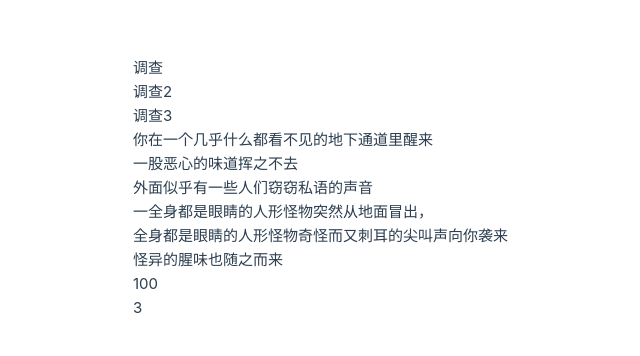
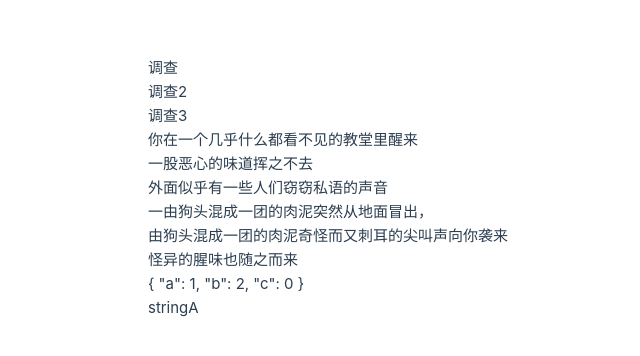
Before and after one commit to wenzhaolun/simulator, a Vue app: page / in a window 1280 px wide. Shown: the part 212-568 px from the top of the page, without its empty margins (132-772 px from the left). Built offline with nearby package versions, Linux system fonts and the light colour scheme.

Commit message:
变量通过Proxy的正反向变化不影响vue3刷新。但Proxy里传递Array不能触发vue3更新。

```diff
--- a/src/App.vue
+++ b/src/App.vue
@@ -3,60 +3,386 @@ import { onMounted, ref, customRef, reactive, watch, computed, shallowReactive }
 import type { Ref, ComputedRef } from 'vue'
 import HelloWorld from "./components/HelloWorld.vue";
 import TheWelcome from "./components/TheWelcome.vue";
-import { Playground, User } from "./myJs/myTs";
+import { Playground, Player } from "./myJs/myTs";
 import { useCounterStore } from "./stores/counter";
 
-const store = useCounterStore()
+let playground = reactive(new Playground(new Player( 8, 8, 8, 8, 0, 8, [])))
 
-let playground = reactive(new Playground(new User( 8, 8, 8, 8, 0, 8, [])))
-
+playground.init()
 playground.update() // 搞清楚ref和reactive的差别
 playground.autoRun()
 
+// object test start
+
+interface Val {
+  a: number
+  b: number
+  c: number
+}
+
 class TestObjectA {
-  valA = {
-    val: 100
+  private _valA: Val = {
+    a: 1,
+    b: 2,
+    c: 0
+  }
+  private set valA (val: Val) {
+    this._valA = val
+    this._valA.c += 1
+  }
+  private get valA () {
+    return this._valA
   }
 
-  valB = new Proxy(this.valA, {})
+  addVal () {
+    let temp = this.valA
+    temp.a += 1
+    this.valA = temp
+    console.log('valA ===>', this.valA)
+  }
+
+  getTestA () {
+    return this.valA
+  }
+}
+
+class TestObjectB {
+  private _testA: TestObjectA
+  private set testA (val: TestObjectA) {
+    this._testA = val
+  }
+  private get testA () {
+    return this._testA
+  }
+
+  private _valB: Val = {
+    a: 1,
+    b: 2,
+    c: 0
+  }
+  private set valB (val: Val) {
+    this._valB = val
+    this._valB.c += 1
+    this.testA.addVal()
+    this.testA.addVal()
+  }
+  private get valB () {
+    return this._valB
+  }
 
   addVal () {
-    this.valA.val += 1
+    let temp = this.valB
+    temp.b += 1
+    this.valB = temp
     console.log('valB ===>', this.valB)
   }
+
+  getTestB () {
+    return this.valB
+  }
+
+  constructor (testA: TestObjectA) {
+    this._testA = new Proxy(testA, {})
+  }
+}
+
+class TestW {
+  testA: TestObjectA = new TestObjectA()
+
+  testB: TestObjectB = new TestObjectB(this.testA)
+
+  addVal () {
+    this.testB.addVal()
+  }
+
+  getRes () {
+    return ['开始啦！', `testA.a的值是${this.testA.getTestA().a}`, `testA.a加了${this.testA.getTestA().c}次`, `testB.b的值是${this.testB.getTestB().b}`, `testB.b加了${this.testB.getTestB().c}次`]
+  }
+
+  bindA (ta: TestObjectA) {
+    this.testA = new Proxy(ta, {})
+  }
+
+  bindB (tb: TestObjectB) {
+    this.testB = new Proxy(tb, {})
+  }
+
   constructor () {
   }
 }
 
-const testA = reactive(new TestObjectA())
+class Set {
+  testA: TestObjectA
+  testB: TestObjectB
+  testW: TestW
 
-// class TestObjectB {
-//   testA: TestObjectA
-//   valA: ComputedRef<number>
+  getSetRes () {
+    // console.log('ifGetRes? ===>', this.testA.getTestA().c + this.testB.getTestB().c)
+    // if (this.testA.getTestA().c + this.testB.getTestB().c >= 0) {
+    //   return this.testW.getRes()
+    // }
+    return this.testW.getRes()
+  }
 
-//   addVal () {
-//     this.testA.addVal()
-//     console.log('valA from tB ===>', this.valA)
+  addVal () {
+    this.testB.addVal()
+  }
 
+  constructor () {
+    this.testA = new TestObjectA()
+    this.testB = new TestObjectB(this.testA)
+    this.testW = new TestW()
+    this.testW.bindA(this.testA)
+    this.testW.bindB(this.testB)
+  }
+}
+
+const set = reactive(new Set())
+
+// object test end
+
+// other object test start
+
+// class TestPA {
+//   list: Array<string> = ['string A']
+
+//   bind (tc: TestPC) {
+//     this.list = new Proxy(tc.list, {})
+//   }
+
+//   pushString () {
+//     this.list.push('stringA')
+//   }
+// }
+
+// class TestPB {
+//   list: Array<string> = ['string B']
+
+//   bind (tc: TestPC) {
+//     this.list = new Proxy(tc.list, {})
+//   }
+
+//   pushString () {
+//     this.list.push('stringB')
+//   }
+// }
+
+// class TestPC {
+//   list: Array<string> = ['string C']
+
+//   pushString () {
+//     this.list.push('stringC')
+//   }
+// }
+
+// class TestPD {
+//   tA: TestPA = new TestPA()
+//   tB: TestPB = new TestPB()
+//   tC: TestPC = new TestPC()
+
+//   pushString () {
+//     this.tA.pushString()
+//     this.tB.pushString()
 //   }
 
 //   constructor () {
-//     this.testA = testA
-//     this.valA = ref(this.testA.valB)
+//     this.tA.bind(this.tC)
+//     this.tB.bind(this.tC)
 //   }
 // }
 
-// const testB = reactive(new TestObjectB())
-// testB.testA.addVal()
+// let tD = reactive(new TestPD())
 
-let numberA = ref(1)
-let numberB = computed(() => {
-  return numberA.value + 2
-})
+// other object test end
 
-function plusA () {
-  numberA.value += 1
+// other object test start
+
+// class TestPA {
+//   tC: TestPC = new TestPC()
+
+//   bind (tc: TestPC) {
+//     this.tC = new Proxy(tc, {})
+//   }
+
+//   pushString () {
+//     this.tC.list.push('stringA')
+//   }
+// }
+
+// class TestPB {
+//   tC: TestPC = new TestPC()
+
+//   bind (tc: TestPC) {
+//     this.tC = new Proxy(tc, {})
+//   }
+
+//   pushString () {
+//     this.tC.list.push('stringB')
+//   }
+// }
+
+// class TestPC {
+//   list: Array<string> = ['string C']
+
+//   pushString () {
+//     this.list.push('stringC')
+//   }
+// }
+
+// class TestPD {
+//   tA: TestPA = new TestPA()
+//   tB: TestPB = new TestPB()
+//   tC: TestPC = new TestPC()
+
+//   pushString () {
+//     this.tA.pushString()
+//     this.tB.pushString()
+//   }
+
+//   constructor () {
+//     this.tA.bind(this.tC)
+//     this.tB.bind(this.tC)
+//   }
+// }
+
+// let tD = reactive(new TestPD())
+
+// other object test end
+
+// other object test start
+
+// interface TList {
+//   val: Array<string>,
+//   func: Function
+// }
+
+// class TestPA {
+//   list: TList = {
+//     val: ['stringA'],
+//     func: function () {
+//       this.val.push('stringA')
+//     }
+//   }
+
+//   bind (tc: TestPC) {
+//     this.list = new Proxy(tc.list, {})
+//   }
+// }
+
+// class TestPB {
+//   list: TList = {
+//     val: ['stringB'],
+//     func: function () {
+//       this.val.push('stringB')
+//     }
+//   }
+
+//   bind (tc: TestPC) {
+//     this.list = new Proxy(tc.list, {})
+//   }
+// }
+
+// class TestPC {
+//   list: TList = {
+//     val: ['stringC'],
+//     func: function () {
+//       this.val.push('stringC')
+//     }
+//   }
+
+//   outSidePushString () {
+//     this.list.val.push('stringC outSide')
+//   }
+// }
+
+// class TestPD {
+//   tA: TestPA = new TestPA()
+//   tB: TestPB = new TestPB()
+//   tC: TestPC = new TestPC()
+
+//   pushString () {
+//     this.tA.list.func()
+//     this.tB.list.func()
+//   }
+
+//   constructor () {
+//     this.tA.bind(this.tC)
+//     this.tB.bind(this.tC)
+//   }
+// }
+
+// let tD = reactive(new TestPD())
+
+// other object test end
+
+// object test end
+
+// 反向proxy测试开始
+
+interface RVal {
+  str: Array<string>,
+  num: number
 }
+
+class RA {
+  val: RVal = {
+    str: ['stringA'],
+    num: 0
+  }
+
+  pushString () {
+    this.val.str.push('stringA')
+  }
+}
+
+class RB {
+  val: RVal = {
+    str: ['stringA'],
+    num: 0
+  }
+
+  _oval: number = 0
+  set oval (val: number) {
+    this._oval = val
+    this.pushString()
+  }
+  get oval () {
+    return this._oval
+  }
+
+  bind (val: RVal) {
+    this.val = new Proxy (val, {})
+  }
+
+  pushString () {
+    this.val.str.push('stringB')
+  }
+
+  addOval () {
+    this.oval += 1
+  }
+}
+
+class RC {
+  ra: RA = new RA()
+  rb: RB = new RB()
+
+  getRAString () {
+    return this.ra.val.str
+  }
+
+  pushStringToRa () {
+    this.ra.pushString()
+  }
+
+  constructor () {
+    this.rb.bind(this.ra.val)
+  }
+}
+
+let rc = reactive(new RC())
+
+// 反向proxy测试结束
 
 onMounted(() => {
   console.log('mounted here?')
@@ -69,11 +395,28 @@ onMounted(() => {
     <div v-for="ele in playground.showControl()">
       <div @click="playground.myControl(ele.uuid)">{{ele.name}}</div>
     </div>
-    <div v-for="ele in playground.getTextArray()">
+    <div v-for="ele in playground.textBox.textBoxVal.textArray">
       {{ ele }}
     </div>
-    <div @click="testA.addVal">{{testA.valB.val}}</div>
-    <div @click="plusA">{{numberB}}</div>
+    <div v-for="ele in set.testW.testA">
+      <div @click="set.testA.addVal()">{{ele}}</div>
+    </div>
+    <!-- 第一种情况，不能更新。 -->
+    <!-- <div v-for="ele in tD.tA.list">
+      <div @click="tD.tC.pushString">{{ele}}</div>
+    </div> -->
+    <!-- proxy里直接代理整个类，能更新。 -->
+    <!-- <div v-for="ele in tD.tA.tC.list">
+      <div @click="tD.tC.pushString">{{ele}}</div>
+    </div> -->
+    <!-- proxy里直接代理里面的某个object，能更新。 -->
+    <!-- <div v-for="ele in tD.tA.list.val">
+      <div @click="tD.tC.outSidePushString">{{ele}}</div>
+    </div> -->
+    <!-- 反向proxy尝试更新 -->
+    <div v-for="ele in rc.ra.val.str">
+      <div @click="rc.rb.addOval">{{ele}}</div>
+    </div>
   </div>
 </template>
 
--- a/src/myJs/myTs.ts
+++ b/src/myJs/myTs.ts
@@ -2,6 +2,27 @@ type StageType = 'room' | 'dungeon' | 'church' | 'tomb' | 'tunnel' | 'garden' |
 type StageDataLevel = 'a' | 'b' | 'c' | 'd'
 type DetectType = 'candle' | 'circle'
 type DetectState = 'start' | 'halfway' | 'end'
+
+class TextBox {
+    public _textBoxVal: { textArray: Array<string> } = {
+        textArray: []
+    }
+    public set textBoxVal (val: { textArray: Array<string> }) {
+        this._textBoxVal = val
+    }
+    public get textBoxVal () {
+        return this._textBoxVal
+    }
+    public pushToTextBox (text: string) {
+        console.log('text from pushToTextBox ===>', text)
+        this.textBoxVal.textArray.push(text)
+    }
+    public bindTextBox (textBoxVal: { textArray: Array<string> }) {
+        const originTextBoxContent = this.textBoxVal
+        this.textBoxVal = new Proxy(textBoxVal, {})
+        this.textBoxVal.textArray.concat(originTextBoxContent.textArray)
+    }
+}
 
 /** 根据最大值，随机获取0-最大值的整数。 */
 function randomNumber(max: number){
@@ -13,22 +34,8 @@ function randomSFA (array: Array<string>): string {
     return array[randomNumber(array.length - 1)]
 }
 
-/** 由于在vue3框架下（2022-08-29），object内部包含的其他object如果使用proxy传递变量的变化，相应的变量变化时，不能触发更新。所以只能用直接读取的传递方式。
- * 但是直接读变量这种方式无法做到各个object的textArray变量实现排序。
- * 所以需要这么一个统一使用的文本ID生成器，用于各个Object的文本在最后统一收集时排列顺序。 */
-export class IDCreator {
-    id: number = 0
-
-    getId () {
-        const res = this.id
-        this.id += 1
-        return res
-    }
-}
-
 export class Stage {
     private ifNew: boolean = true
-    private idCreator: IDCreator
     public getIfNew (): boolean {
         return this.ifNew
     }
@@ -77,19 +84,10 @@ export class Stage {
     private fullProgress = 80
     /** 调查场景的类型 */
     private detectTypeArray: Array<DetectType> = ['candle', 'circle']
-    private detectType: DetectType
+    private detectType: DetectType | undefined
 
     /** 场景单独的文字描述 */
-    private textArray: Array<{id: number, text: string}> = []
-    private pushToTextArray (text: string) {
-        this.textArray.push({
-            id: this.idCreator.getId(),
-            text
-        })
-    }
-    public getTextArray () {
-        return this.textArray
-    }
+    public textBox = new TextBox()
 
 
     /** 调查场景的文字 */
@@ -122,9 +120,12 @@ export class Stage {
         const newVal = val
         const oldVal = this._progress
 
+        if (!this.detectType) {
+            return
+        }
 
         if (oldVal === 0) {
-            this.pushToTextArray(randomSFA(this.detectText[this.detectType].start))
+            this.textBox.pushToTextBox(randomSFA(this.detectText[this.detectType].start))
         } else {
             let newLevel: DetectState
             switch (true) { // 根据总数值计算级别
@@ -164,9 +165,9 @@ export class Stage {
 
 
                 }
-                this.pushToTextArray(randomSFA(this.detectText[this.detectType].continue))
+                this.textBox.pushToTextBox(randomSFA(this.detectText[this.detectType].continue))
             }else {
-                this.pushToTextArray(randomSFA(this.detectText[this.detectType][newLevel]))
+                this.textBox.pushToTextBox(randomSFA(this.detectText[this.detectType][newLevel]))
             }
         }
 
@@ -182,7 +183,7 @@ export class Stage {
     }
 
     /** 场景亮度 */
-    private _light: number
+    private _light: number = 0
     private set light (val: number) {
         this._light = val
     }
@@ -199,12 +200,12 @@ export class Stage {
         return this.light
     }
 
-    private smell: number
+    private smell: number = 0
     public getSmell () {
         return this.smell
     }
 
-    private noise: number
+    private noise: number = 0
     public getNoise () {
         return this.noise
     }
@@ -216,7 +217,7 @@ export class Stage {
     }
 
     private stageTypeArray: Array<StageType> = ['room', 'dungeon', 'church', 'tomb', 'tunnel', 'garden', 'valut']
-    private stageType: StageType
+    private stageType: StageType | undefined
     public getStageName () {
         switch (true) {
             case this.stageType === 'room':
@@ -242,22 +243,22 @@ export class Stage {
         return this.stageType
     }
 
-    constructor(stageNum: number, stageLength: number, idC: IDCreator) {
-        this.idCreator = new Proxy(idC, {})
-
-        this._light = randomNumber(this.stageDataLimit.light * 0.6) + this.stageDataLimit.light * 0.4,
-        this.smell = randomNumber(this.stageDataLimit.smell * 0.4),
+    public init () {
+        this._light = randomNumber(this.stageDataLimit.light * 0.6) + this.stageDataLimit.light * 0.4
+        this.smell = randomNumber(this.stageDataLimit.smell * 0.4)
         this.noise = randomNumber(this.stageDataLimit.noise * 0.4)
-
-        this.stageNum = stageNum
-        this.stageLength = stageLength
 
         this.stageType = this.stageTypeArray[randomNumber(this.stageTypeArray.length - 1)]
         this.detectType = this.detectTypeArray[randomNumber(this.detectTypeArray.length - 1)]
     }
+
+    constructor(stageNum: number, stageLength: number) {
+        this.stageNum = stageNum
+        this.stageLength = stageLength
+    }
 }
 
-export class User {
+export class Player {
     private strength: number
     private agility: number
     private intelligence: number
@@ -309,7 +310,6 @@ interface EnemyData {
 }
 
 export class EnemyGroup {
-    private idCreator: IDCreator
     private group: Array<Enemy>
     private enemyMax: number = 1
 
@@ -322,21 +322,17 @@ export class EnemyGroup {
         this._enemyRate = val
         if (this._enemyRate >= this.enemyBound && this.group.length < this.enemyMax) {
             console.log('msg before new Enemy ===>', val)
-            this.spawnEnemy(new Enemy(this.idCreator))
+            const enemy = new Enemy()
+            enemy.textBox.bindTextBox(this.textBox.textBoxVal)
+            enemy.init()
+            this.spawnEnemy(enemy)
         }
     }
     private get enemyRate () {
         return this._enemyRate
     }
 
-    public getTextArray () {
-        let res: Array<{id: number, text: string}> = []
-        this.group.forEach((ele) => [
-            res = res.concat(ele.getTextArray())
-        ])
-        return res
-    }
-
+    public textBox: TextBox = new TextBox()
 
     addEnemyRate (v: number) {
         if (v <= this.enemyBound) {
@@ -411,36 +407,25 @@ export class EnemyGroup {
         }
     }
 
-    constructor (idC: IDCreator) {
-        this.idCreator = new Proxy(idC, {})
+    constructor () {
         this.group = []
         this.enemyRate = Math.random() * this.enemyBound * 0.8 + this.enemyBound * 0.2
     }
 }
 
 export class Enemy {
-    private idCreator: IDCreator
-    private name: string
+    private name: string | undefined
     private nameList: Array<string> = ['全身都是眼睛的人形怪物', '由狗头混成一团的肉泥', '怪异的黑色碟状物', '巨大的蓝色触手']
     /** 判断对象是否是新建的
      * @true 代表是新建
      */
     private ifNew: boolean = true
 
-    private atk: number
-    private def: number
+    private atk: number = 0
+    private def: number = 0
 
     /** 敌人变化的独有文字描述 */
-    private textArray: Array<{id: number, text: string}> = []
-    private pushToTextArray (text: string) {
-        this.textArray.push({
-            id: this.idCreator.getId(),
-            text
-        })
-    }
-    public getTextArray () {
-        return this.textArray
-    }
+    public textBox = new TextBox()
 
 
     private _hp: number = 0
@@ -448,21 +433,21 @@ export class Enemy {
         console.log('msg from set hp')
         if (this.ifNew) {
             const textArray = [`一${this.name}突然从地面冒出，`, `一${this.name}从一堆腐肉中爬出，`, `一${this.name}突然凭空出现，`]
-            this.pushToTextArray(randomSFA(textArray))
+            this.textBox.pushToTextBox(randomSFA(textArray))
         } else {
             if (val > this._hp) {
-                this.pushToTextArray(this.name + '变得更活跃了')
+                this.textBox.pushToTextBox(this.name + '变得更活跃了')
             }
             if(val === this._hp) {
-                this.pushToTextArray(this.name + '似乎没有任何感觉')
+                this.textBox.pushToTextBox(this.name + '似乎没有任何感觉')
             }
             if (val < this._hp) {
                 const textArray = [`${this.name}受到损伤了`, `攻击似乎对${this.name}有效`, `一些腐坏的组织从${this.name}身上掉了下来`, `${this.name}的伤口出渗出奇怪的液体`]
-                this.pushToTextArray(randomSFA(textArray))
+                this.textBox.pushToTextBox(randomSFA(textArray))
             }
             if (val <= 0) {
                 const textArray = [`${this.name}炸开了，到处都是碎块。`, `${this.name}倒在了地上，似乎不能动了。`, `${this.name}突然消失不见了。`, `${this.name}发出惨叫，并化成了一团烟雾。`]
-                this.pushToTextArray(randomSFA(textArray))
+                this.textBox.pushToTextBox(randomSFA(textArray))
             }
         }
         this._hp = val
@@ -477,11 +462,11 @@ export class Enemy {
         console.log('msg from set noise')
         if (this.ifNew) {
             const textArray = [`${this.name}似乎在发出古怪的声音`, `${this.name}不断传来凄惨的哀嚎声`, `${this.name}奇怪而又刺耳的尖叫声向你袭来`]
-            this.pushToTextArray(randomSFA(textArray))
+            this.textBox.pushToTextBox(randomSFA(textArray))
         } else {
             if (val > this._noise) {
                 const textArray = [`${this.name}发出诡异的笑声。`, `${this.name}发出恐怖的嚎叫。`, `从${this.name}的方向传来刺耳的电波声。`, `${this.name}发出惨叫。`]
-                this.pushToTextArray(randomSFA(textArray))
+                this.textBox.pushToTextBox(randomSFA(textArray))
             }
         }
         this._noise = val
@@ -496,11 +481,11 @@ export class Enemy {
         console.log('msg from set smell')
         if (this.ifNew) {
             const textArray = [`同时${this.name}还传来一阵阵恶臭`, '并且伴随着一股诡异的味道。', '怪异的腥味也随之而来']
-            this.pushToTextArray(randomSFA(textArray))
+            this.textBox.pushToTextBox(randomSFA(textArray))
         } else {
             if (val > this._smell) {
                 const textArray = [`${this.name}向你呕吐了一股恶心的液体。`, `一阵恶臭从${this.name}散播开来`, `恶心的液体从${this.name}身上流出，且伴随着腥味。`, `${this.name}冒出黄色的浓烟，像是一股硫磺的味道。`]
-                this.pushToTextArray(randomSFA(textArray))
+                this.textBox.pushToTextBox(randomSFA(textArray))
             }
         }
 
@@ -560,14 +545,16 @@ export class Enemy {
     //     }
     // }
 
-    constructor(idC: IDCreator) {
-        this.idCreator = new Proxy(idC, {})
+    public init () {
         this.name = this.nameList[randomNumber(this.nameList.length - 1)]
         this.atk = randomNumber(this.enemyDataLimit.atk)
         this.def = randomNumber(this.enemyDataLimit.def)
         this.hp = randomNumber(this.enemyDataLimit.hp * 0.8) + this.enemyDataLimit.hp * 0.2
         this.noise = randomNumber(this.enemyDataLimit.noise)
         this.smell = randomNumber(this.enemyDataLimit.smell)
+    }
+
+    constructor() {
     }
 }
 
@@ -694,38 +681,15 @@ class ItemArray {
 type StageDataType = 'light' | 'smell' | 'noise'
 
 export class Playground{ // 包含整个游戏所有内容的总控制
-    private idCreator: IDCreator
+    private player: Player
 
-    private user: User
-
-    private enemyGroup: EnemyGroup
+    private enemyGroup: EnemyGroup | undefined
     private stageNumber: number = 0
     private stageLength: number = 4
 
-    private stage: Stage
+    private stage: Stage | undefined
 
-    private textArray: Array<{id: number, text: string}> = []
-    private pushToTextArray (text: string) {
-        this.textArray.push({
-            id: this.idCreator.getId(),
-            text
-        })
-    }
-
-    public getTextArray () {
-        let res: Array<{id: number, text: string}> = []
-        res = res.concat(this.enemyGroup.getTextArray())
-        res = res.concat(this.stage.getTextArray())
-        res = res.concat(this.textArray)
-
-        let fRes: Array<string> = ['']
-
-        res.forEach((ele) => {
-            fRes[ele.id] = ele.text
-        })
-
-        return fRes
-    }
+    public textBox = new TextBox()
 
     /** 根据场景里light、smell、noise这三个属性的变化，分别计算出等级，和对应要显示的文字。
     * @param newVal 当前属性的数值。
@@ -856,7 +820,7 @@ export class Playground{ // 包含整个游戏所有内容的总控制
         }
 
 
-        if (this.stage.getIfNew()) { // 检查是否是新开的场景，如果是新开的场景，使用完整描述句式。
+        if (this.stage && this.stage.getIfNew()) { // 检查是否是新开的场景，如果是新开的场景，使用完整描述句式。
             if (type === 'noise') {
                 this.stage.offIfNew()
             }
@@ -870,17 +834,17 @@ export class Playground{ // 包含整个游戏所有内容的总控制
                     `你来到了一个${headA + this.stage.getStageName()}`,
                     `你身处在一个${headA + this.stage.getStageName()}里`
                 ]
-                this.pushToTextArray(randomSFA(headB))
+                this.textBox.pushToTextBox(randomSFA(headB))
             } else {
-                this.pushToTextArray(randomSFA(sample[type].new[newLevel]))
+                this.textBox.pushToTextBox(randomSFA(sample[type].new[newLevel]))
             }
         } else {
             if (newLevel !== currentLevel) {
                 if (newVal > curVal) {
-                    this.pushToTextArray(randomSFA(sample[type].increase[newLevel]))
+                    this.textBox.pushToTextBox(randomSFA(sample[type].increase[newLevel]))
                 }
                 if (newVal < curVal) {
-                    this.pushToTextArray(randomSFA(sample[type].decrease[newLevel]))
+                    this.textBox.pushToTextBox(randomSFA(sample[type].decrease[newLevel]))
                 }
             }
         }
@@ -920,7 +884,9 @@ export class Playground{ // 包含整个游戏所有内容的总控制
     /** 游戏内自动推进的脚本 */
     public autoRun () {
         console.log('autoRun')
-        this.enemyGroup.randomAction()
+        if (this.enemyGroup) {
+            this.enemyGroup.randomAction()
+        }
     }
 
     /** 存放玩家可以使用的控制选项 */
@@ -950,10 +916,9 @@ export class Playground{ // 包含整个游戏所有内容的总控制
     /** 接收玩家输入的操作 */
     public myControl (uuid: string) {
         console.log('control')
-        if (uuid) {
+        if (this.stage && uuid) {
             this.stage.addProgress(randomNumber(20))
         }
-        console.log('textArray after control ===>', this.textArray)
     }
 
     /** 计算分析用户的操作 */
@@ -963,9 +928,11 @@ export class Playground{ // 包含整个游戏所有内容的总控制
 
     /** 刷新当前数据，并通过this.write完成反馈给玩家的文字的处理。 */
     public update () {
-        this.totalLight = this.stage.getLight() + this.user.getLight()
-        this.totalSmell = this.stage.getSmell() + this.user.getSmell() +this.enemyGroup.getSmell()
-        this.totalNoise = this.stage.getSmell() + this.enemyGroup.getNoise()
+        if (this.stage && this.enemyGroup) {
+            this.totalLight = this.stage.getLight() + this.player.getLight()
+            this.totalSmell = this.stage.getSmell() + this.player.getSmell() + this.enemyGroup.getSmell()
+            this.totalNoise = this.stage.getSmell() + this.enemyGroup.getNoise()
+        }
     }
 
     public useItem () {
@@ -974,13 +941,15 @@ export class Playground{ // 包含整个游戏所有内容的总控制
     public play() {
     }
 
-    constructor(user: User) {
-        this.idCreator = new IDCreator()
+    public init () {
+        this.enemyGroup = new EnemyGroup()
+        this.enemyGroup.textBox.bindTextBox(this.textBox.textBoxVal)
+        this.stage = new Stage(this.stageNumber, this.stageLength)
+        this.stage.textBox.bindTextBox(this.textBox.textBoxVal)
+        this.stage.init()
+    }
 
-        this.user = user
-
-        this.enemyGroup = new EnemyGroup(this.idCreator)
-
-        this.stage = new Stage(this.stageNumber, this.stageLength, this.idCreator)
+    constructor(player: Player) {
+        this.player = player
     }
 }
```
